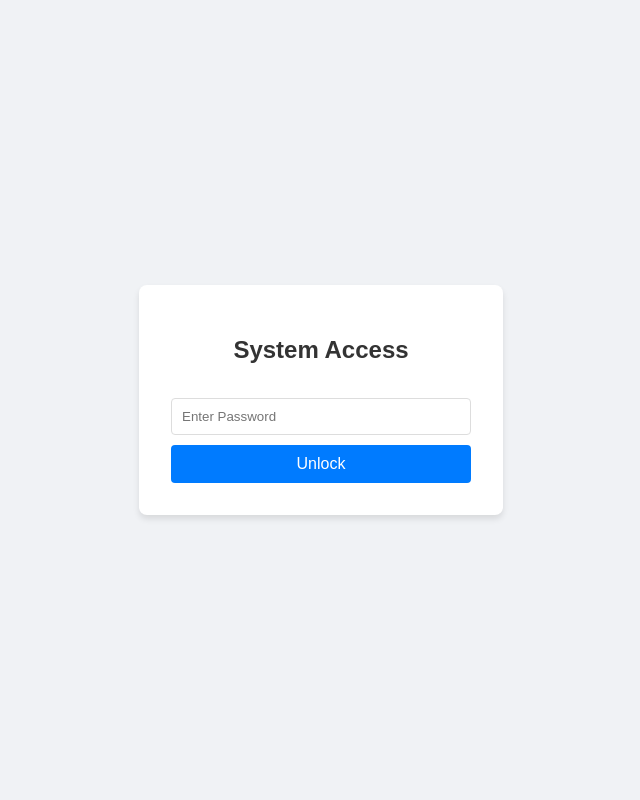
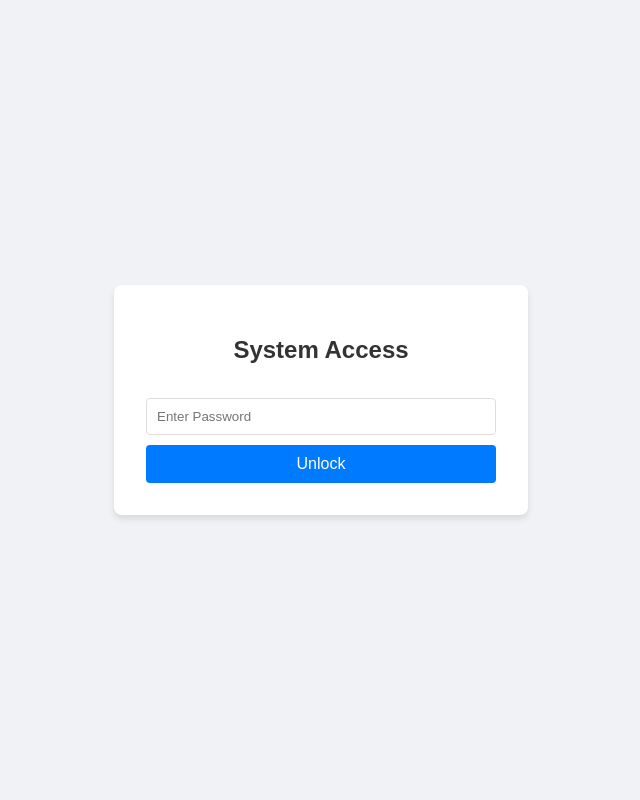
Before and after one commit to icantseesharptoo/alatoo.ctf, a Flask app: page / in a window 1280 px wide. Shown: the whole page, without its empty margins (319-959 px from the left). Run offline with Flask 3, Linux system fonts and the light colour scheme.

Commit message:
feat: Add initial CTF challenge pages, update dependencies, and expand README documentation.

```diff
--- a/requirements.txt
+++ b/requirements.txt
@@ -1,3 +1,4 @@
 flask
 requests
+gunicorn
 RPi.GPIO; platform_system=='Linux'
--- a/templates/complete.html
+++ b/templates/complete.html
@@ -3,6 +3,7 @@
 
 <head>
     <title>CTF Complete</title>
+    <meta name="viewport" content="width=device-width, initial-scale=1.0">
     <style>
         body {
             font-family: 'Courier New', Courier, monospace;
--- a/templates/index.html
+++ b/templates/index.html
@@ -1,7 +1,9 @@
 <!DOCTYPE html>
 <html>
+
 <head>
     <title>Secure Access</title>
+    <meta name="viewport" content="width=device-width, initial-scale=1.0">
     <style>
         body {
             font-family: Arial, sans-serif;
@@ -11,19 +13,26 @@
             align-items: center;
             height: 100vh;
             margin: 0;
+            padding: 0 20px;
+            /* Prevent edge touching on small screens */
+            box-sizing: border-box;
         }
+
         .login-container {
             background-color: white;
             padding: 2rem;
             border-radius: 8px;
             box-shadow: 0 4px 6px rgba(0, 0, 0, 0.1);
-            width: 300px;
+            width: 100%;
+            max-width: 350px;
             text-align: center;
         }
+
         h2 {
             margin-bottom: 1.5rem;
             color: #333;
         }
+
         input {
             width: 100%;
             padding: 10px;
@@ -32,6 +41,7 @@
             border-radius: 4px;
             box-sizing: border-box;
         }
+
         button {
             width: 100%;
             padding: 10px;
@@ -42,31 +52,36 @@
             cursor: pointer;
             font-size: 16px;
         }
+
         button:hover {
             background-color: #0056b3;
         }
+
         .message {
             margin-top: 1rem;
             padding: 10px;
             border-radius: 4px;
         }
+
         .success {
             background-color: #d4edda;
             color: #155724;
         }
+
         .error {
             background-color: #f8d7da;
             color: #721c24;
         }
     </style>
 </head>
+
 <body>
     <div class="login-container">
         <h2>System Access</h2>
         {% if message %}
-            <div class="message {{ status }}">
-                {{ message }}
-            </div>
+        <div class="message {{ status }}">
+            {{ message }}
+        </div>
         {% endif %}
 
         {% if not success %}
@@ -77,4 +92,5 @@
         {% endif %}
     </div>
 </body>
+
 </html>
--- a/templates/task2.html
+++ b/templates/task2.html
@@ -3,6 +3,7 @@
 
 <head>
     <title>Task 2: Data Extraction</title>
+    <meta name="viewport" content="width=device-width, initial-scale=1.0">
     <style>
         body {
             font-family: Arial, sans-serif;
@@ -13,6 +14,8 @@
             height: 100vh;
             margin: 0;
             flex-direction: column;
+            padding: 20px;
+            box-sizing: border-box;
         }
 
         .container {
@@ -21,7 +24,8 @@
             border-radius: 8px;
             box-shadow: 0 4px 6px rgba(0, 0, 0, 0.1);
             text-align: center;
-            width: 400px;
+            width: 100%;
+            max-width: 400px;
         }
 
         button {
--- a/templates/task3.html
+++ b/templates/task3.html
@@ -3,6 +3,7 @@
 
 <head>
     <title>Task 3: Admin Access</title>
+    <meta name="viewport" content="width=device-width, initial-scale=1.0">
     <style>
         body {
             font-family: Arial, sans-serif;
@@ -13,6 +14,8 @@
             align-items: center;
             height: 100vh;
             margin: 0;
+            padding: 20px;
+            box-sizing: border-box;
         }
 
         .login-container {
@@ -20,7 +23,8 @@
             padding: 2rem;
             border-radius: 8px;
             box-shadow: 0 4px 6px rgba(0, 0, 0, 0.3);
-            width: 350px;
+            width: 100%;
+            max-width: 350px;
             text-align: center;
         }
 
```
Also changed, not shown: README.md.
